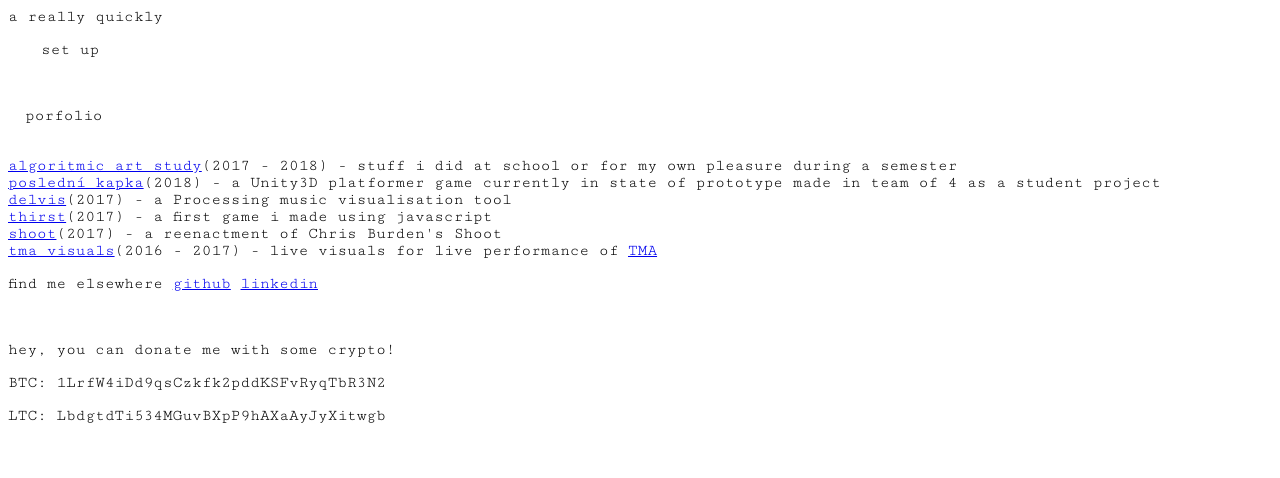
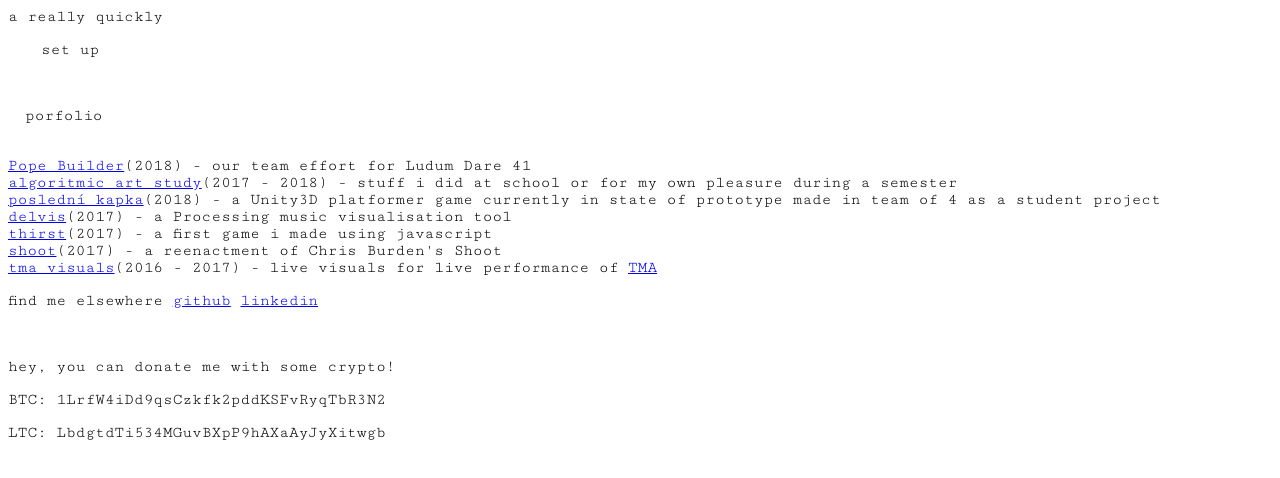
Before and after one commit to srpwnd/paveljezek.github.io, a plain HTML site: page index.html in a window 1280 px wide. Drawn offline with Linux system fonts and the light colour scheme.

Commit message:
Update index.html

```diff
--- a/index.html
+++ b/index.html
@@ -9,6 +9,7 @@
             a really quickly<br><p style="margin-left:33px;">set up</p> <br><p style="margin-left: 17px;">porfolio</p><br>
         </div>
         <div id="portfolio">
+            <a href="https://ldjam.com/events/ludum-dare/41/pope-builder-in-hell">Pope Builder</a>(2018) - our team effort for Ludum Dare 41<br>
             <a href="algoritmic.html">algoritmic art study</a>(2017 - 2018) - stuff i did at school or for my own pleasure during a semester<br>
             <a href="https://paveljezek.github.io/posledni-kapka/">poslední kapka</a>(2018) - a Unity3D platformer game currently in state of prototype made in team of 4 as a student project<br>
             <a href="https://paveljezek.github.io/delvis/">delvis</a>(2017) - a Processing music visualisation tool<br>
```
